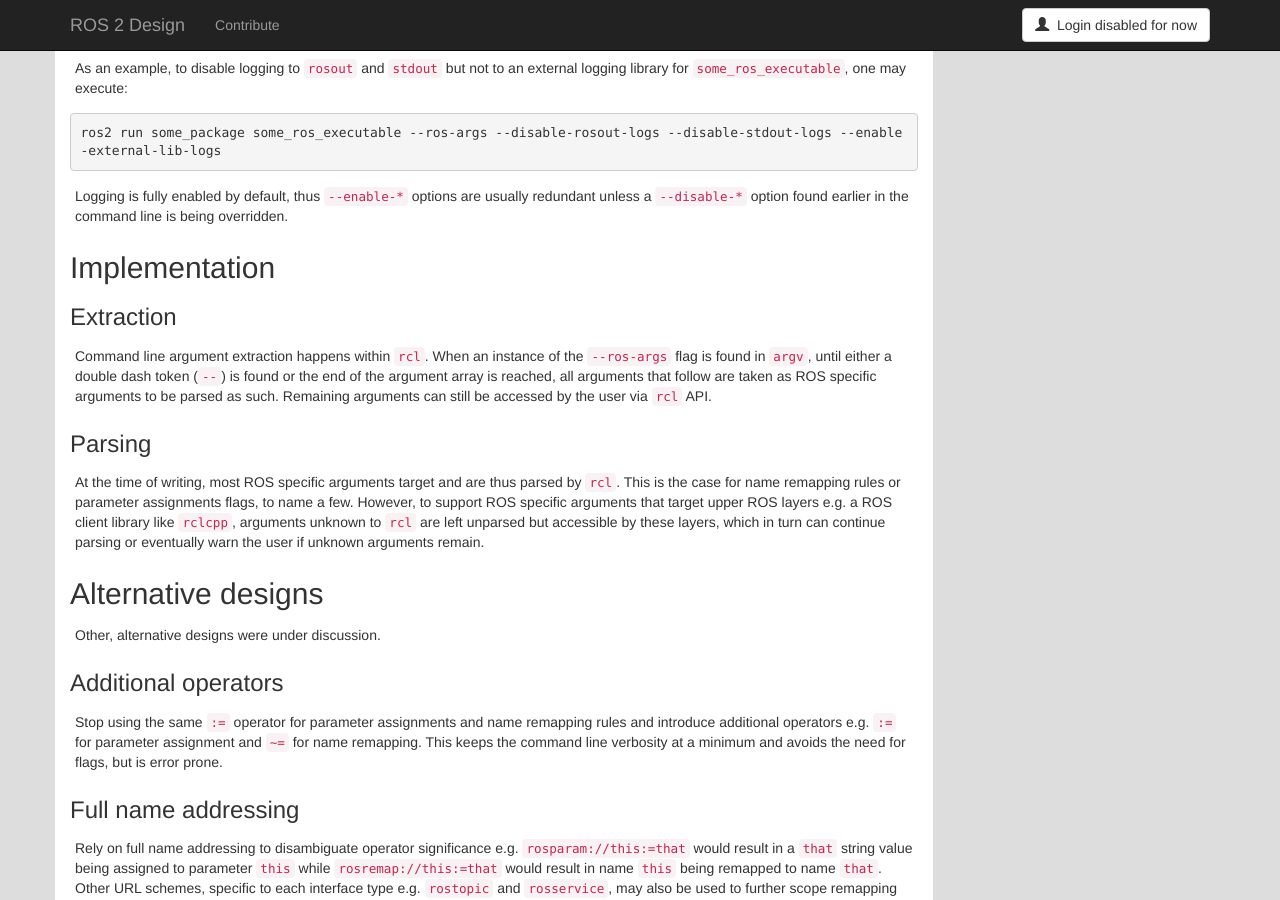
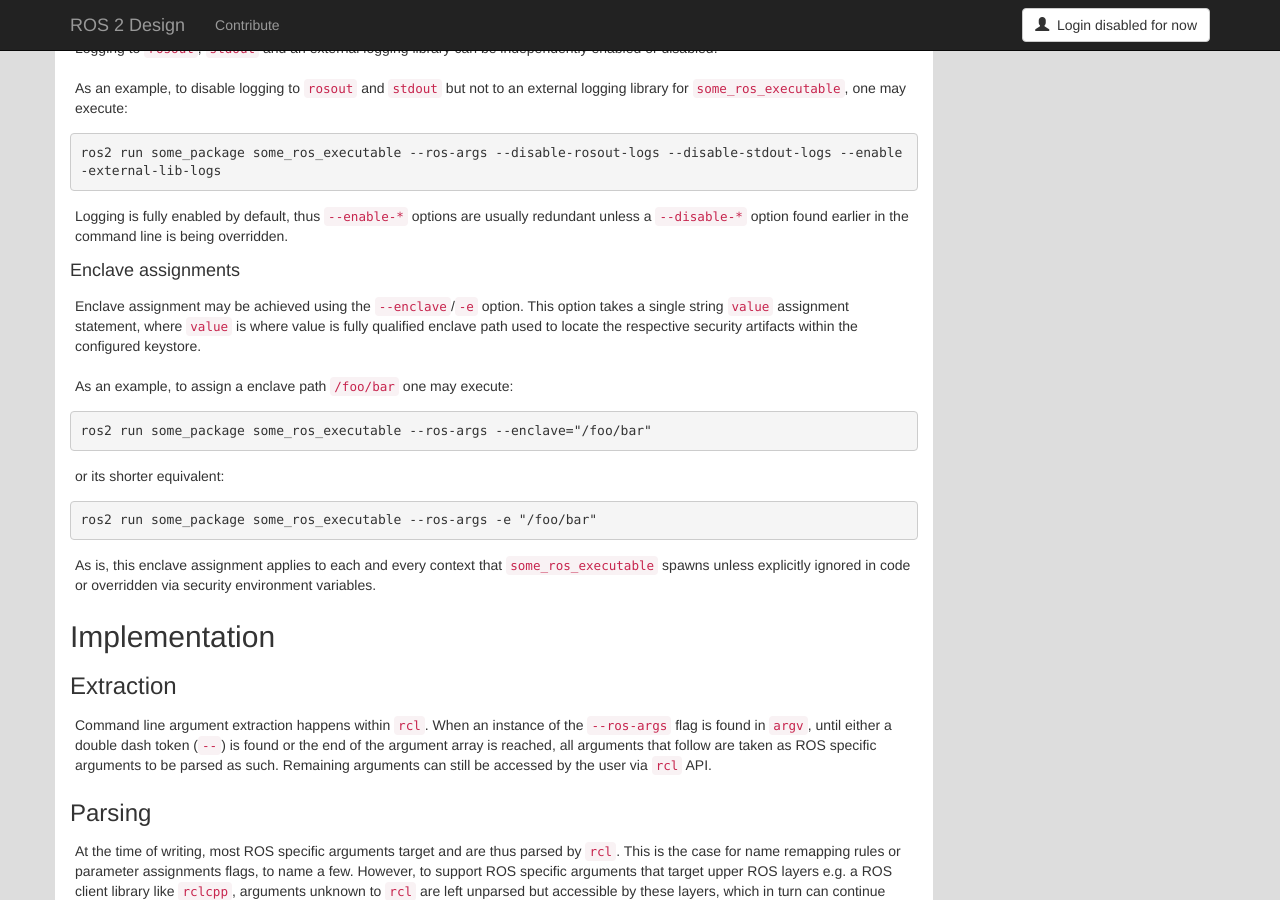
Before and after one commit to ros2/design, a Jekyll site: the page built from articles/150_ros_command_line_arguments.md, in a window 1280 px wide and 900 px high, scrolled down 3274 px. Built offline with Jekyll 4.4.1, drawn with Linux system fonts in a browser that asks for light colours; nearby versions of some CDN libraries; some of the changed text lies outside the part shown.

Commit message:
Update runtime argument for enclave assignment

````diff
--- a/articles/150_ros_command_line_arguments.md
+++ b/articles/150_ros_command_line_arguments.md
@@ -78,6 +78,7 @@ As a quick summary of ROS command line capabilities:
   - to `rosout`, use `--enable-rosout-logs` or `--disable-rosout-logs`
   - to `stdout`, use `--enable-stdout-logs` or `--disable-stdout-logs`
   - to a external logging library, use `--enable-external-lib-logs` or `--disable-external-lib-logs`
+- For enclave assignment, use either `--enclave value` or `-e value` where value is fully qualified enclave path.
 
 For name remapping and parameter assignment, specific nodes can be targeted by prepending the option value with the node name followed by a colon `:`, as in `--remap my_node:from:=to` and `--param my_node:name:=value`.
 
@@ -201,6 +202,25 @@ ros2 run some_package some_ros_executable --ros-args --disable-rosout-logs --dis
 
 Logging is fully enabled by default, thus `--enable-*` options are usually redundant unless a `--disable-*` option found earlier in the command line is being overridden.
 
+#### Enclave assignments
+
+Enclave assignment may be achieved using the `--enclave`/`-e` option.
+This option takes a single string `value` assignment statement, where `value` is where value is fully qualified enclave path used to locate the respective security artifacts within the configured keystore.
+
+As an example, to assign a enclave path `/foo/bar` one may execute:
+
+```sh
+ros2 run some_package some_ros_executable --ros-args --enclave="/foo/bar"
+```
+
+or its shorter equivalent:
+
+```sh
+ros2 run some_package some_ros_executable --ros-args -e "/foo/bar"
+```
+
+As is, this enclave assignment applies to each and every context that `some_ros_executable` spawns unless explicitly ignored in code or overridden via security environment variables.
+
 ## Implementation
 
 ### Extraction
````
Also changed, not shown: articles/ros2_dds_security.md (+4 -4 lines).
